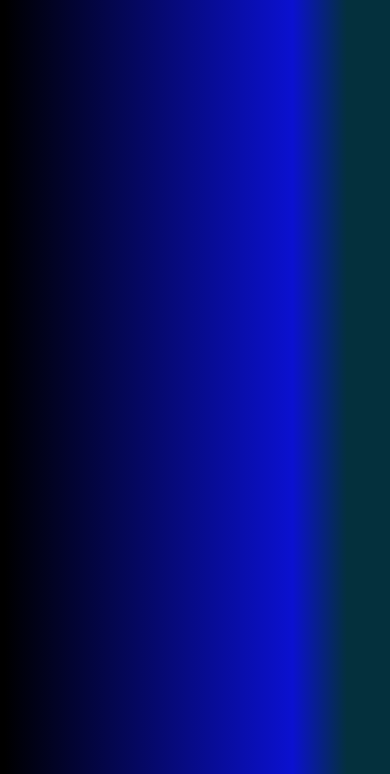
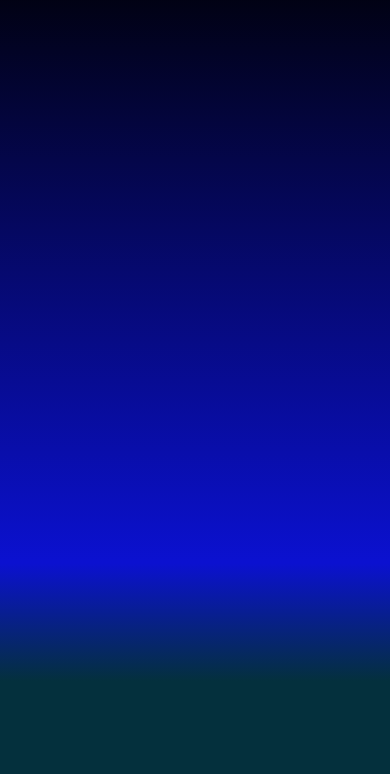
Before and after one commit to jarnailboparai/innovative4_cyberguardian_712, a plain HTML site: page rss.html in a window 390 px wide. Shown: the part 70-844 px from the top of the page. Drawn offline with Linux system fonts and the light colour scheme; some packages are replaced by stand-ins of ours; a web font is replaced by a local one.

Commit message:
innovative4_cyberguardian_712

```diff
--- a/css/theme.css
+++ b/css/theme.css
@@ -147,9 +147,9 @@
 	background-image:none;
 	background-repeat:no-repeat;
 	background-size:cover;
-	background: linear-gradient(left , rgb(0, 0, 0) 1% , rgb(11, 17, 208) 75% , rgb(4, 48, 61) 89%);
-background: -o-linear-gradient(left , rgb(0, 0, 0) 1% , rgb(11, 17, 208) 75% , rgb(4, 48, 61) 89%);
-background: -ms-linear-gradient(left , rgb(0, 0, 0) 1% , rgb(11, 17, 208) 75% , rgb(4, 48, 61) 89%);
-background: -moz-linear-gradient(left , rgb(0, 0, 0) 1% , rgb(11, 17, 208) 75% , rgb(4, 48, 61) 89%);
-background: -webkit-linear-gradient(left , rgb(0, 0, 0) 1% , rgb(11, 17, 208) 75% , rgb(4, 48, 61) 89%);
+	background: linear-gradient(top , rgb(0, 0, 0) 1% , rgb(11, 17, 208) 75% , rgb(4, 48, 61) 89%);
+background: -o-linear-gradient(top , rgb(0, 0, 0) 1% , rgb(11, 17, 208) 75% , rgb(4, 48, 61) 89%);
+background: -ms-linear-gradient(top , rgb(0, 0, 0) 1% , rgb(11, 17, 208) 75% , rgb(4, 48, 61) 89%);
+background: -moz-linear-gradient(top , rgb(0, 0, 0) 1% , rgb(11, 17, 208) 75% , rgb(4, 48, 61) 89%);
+background: -webkit-linear-gradient(top , rgb(0, 0, 0) 1% , rgb(11, 17, 208) 75% , rgb(4, 48, 61) 89%);
 }
```
